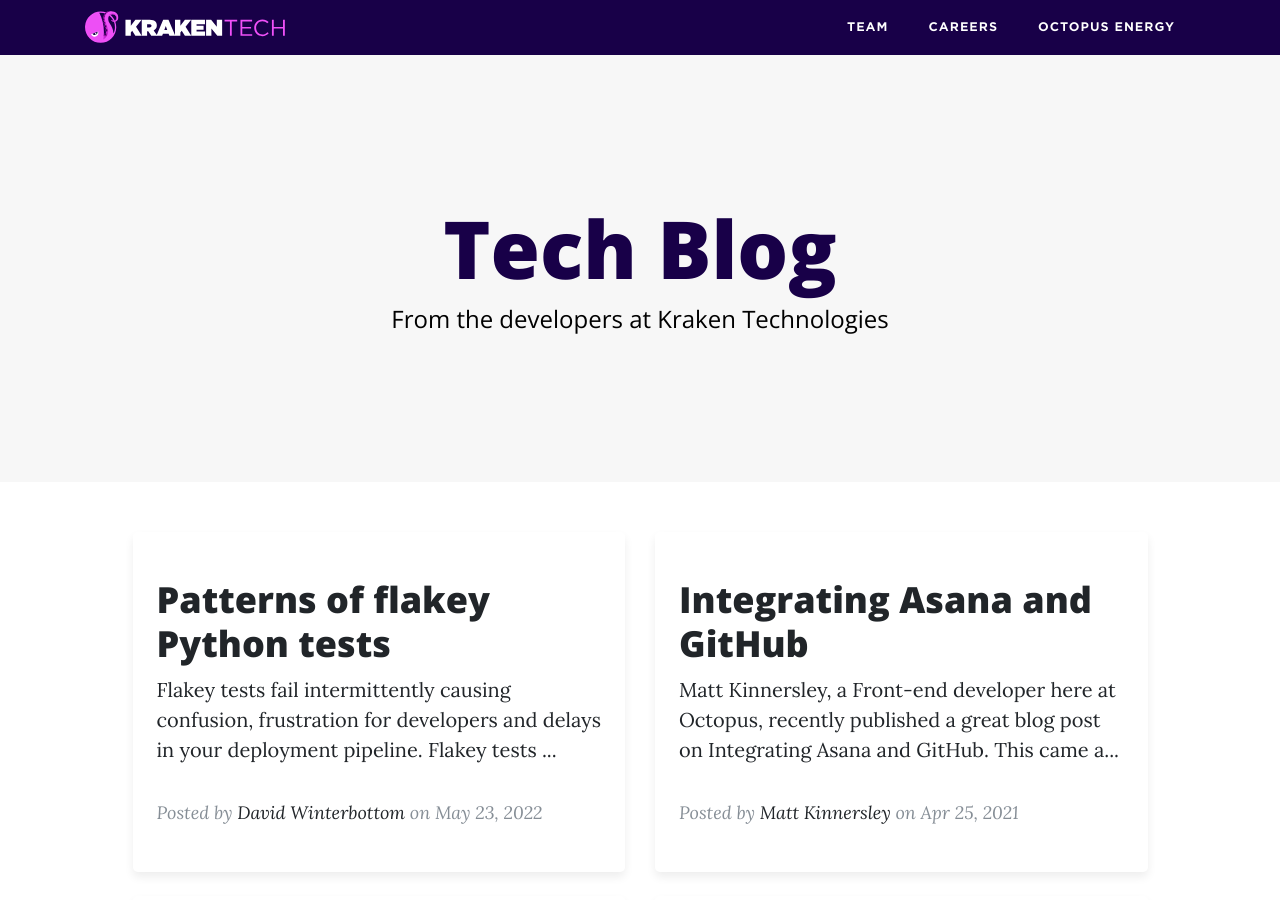
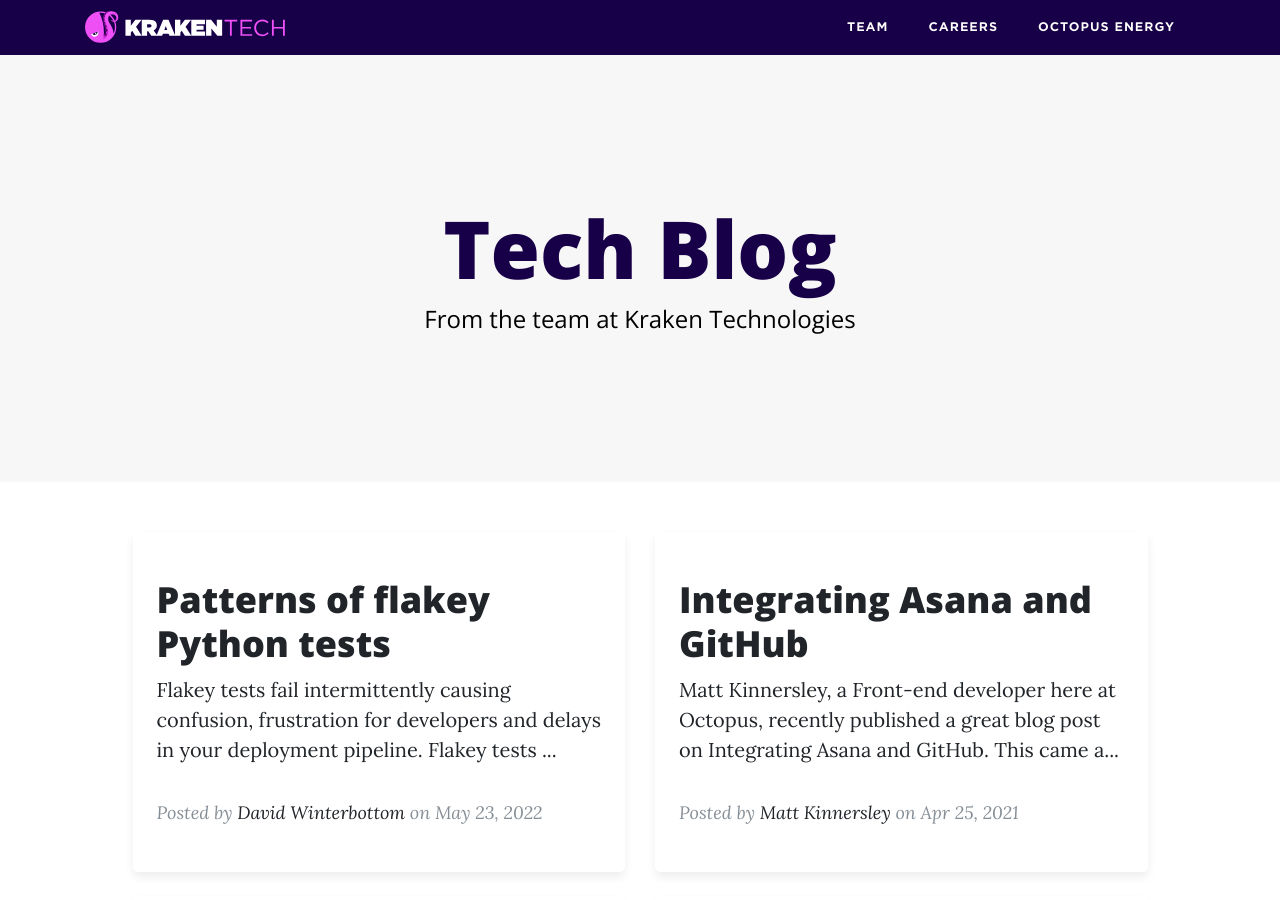
Before and after one commit to octoenergy/octoenergy.github.io, a Jekyll site: the page built from index.html, in a window 1280 px wide and 900 px high. Built offline with Jekyll 4.4.1, drawn with Linux system fonts in a browser that asks for light colours; some web fonts are replaced.

Commit message:
Use more inclusive language regarding the team
Not every author on the blog is a developer, so let's not imply it

```diff
--- a/index.html
+++ b/index.html
@@ -10,7 +10,7 @@
             <div class="col-lg-8 col-md-10 mx-auto">
                 <div class="site-heading">
                     <h1>Tech Blog</h1>
-                    <span class="subheading">From the developers at Kraken Technologies</span>
+                    <span class="subheading">From the team at Kraken Technologies</span>
                 </div>
             </div>
         </div>
--- a/team.html
+++ b/team.html
@@ -9,8 +9,8 @@
         <div class="row">
             <div class="col-lg-8 col-md-10 mx-auto">
                 <div class="site-heading">
-                    <h1>Meet the devs</h1>
-                    <span class="subheading">A taster of some of the Octopus Energy developers</span>
+                    <h1>Meet the team</h1>
+                    <span class="subheading">An introduction to some of the team at Kraken Tech</span>
                 </div>
             </div>
         </div>
```
